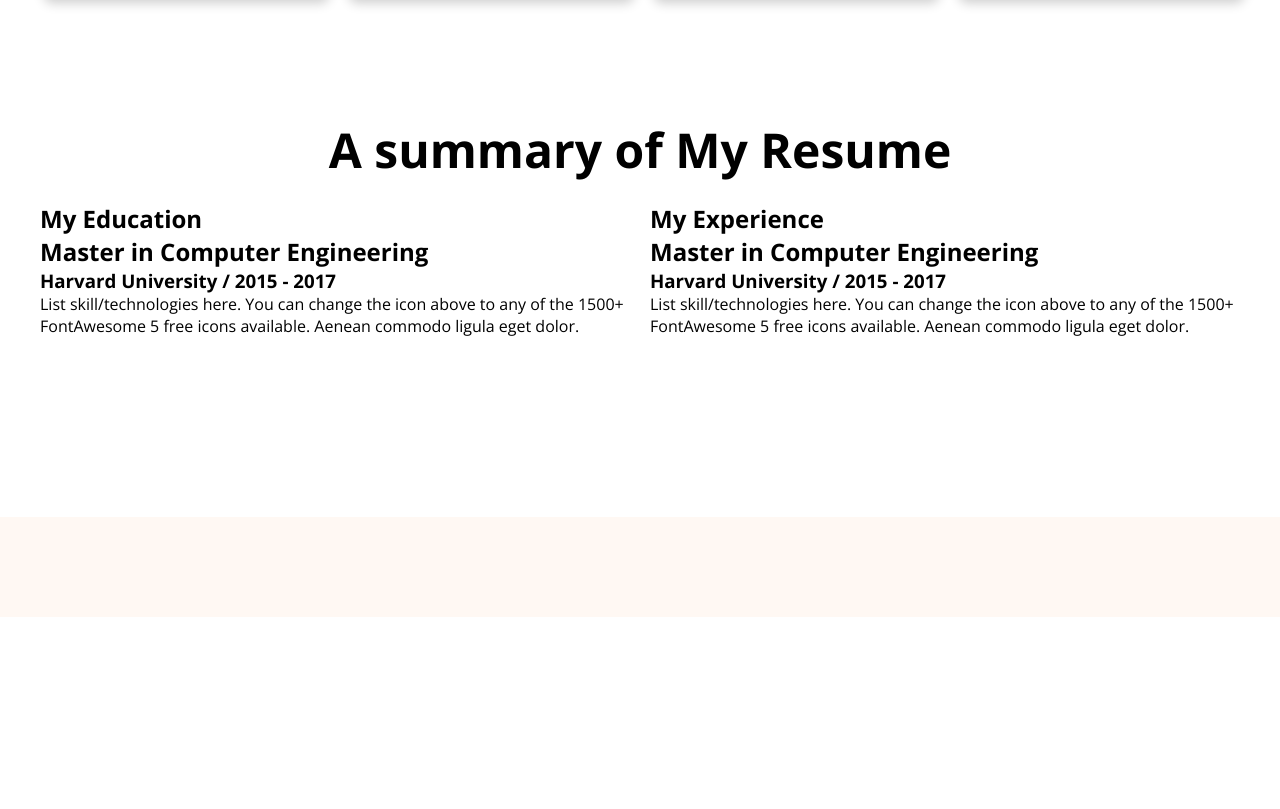
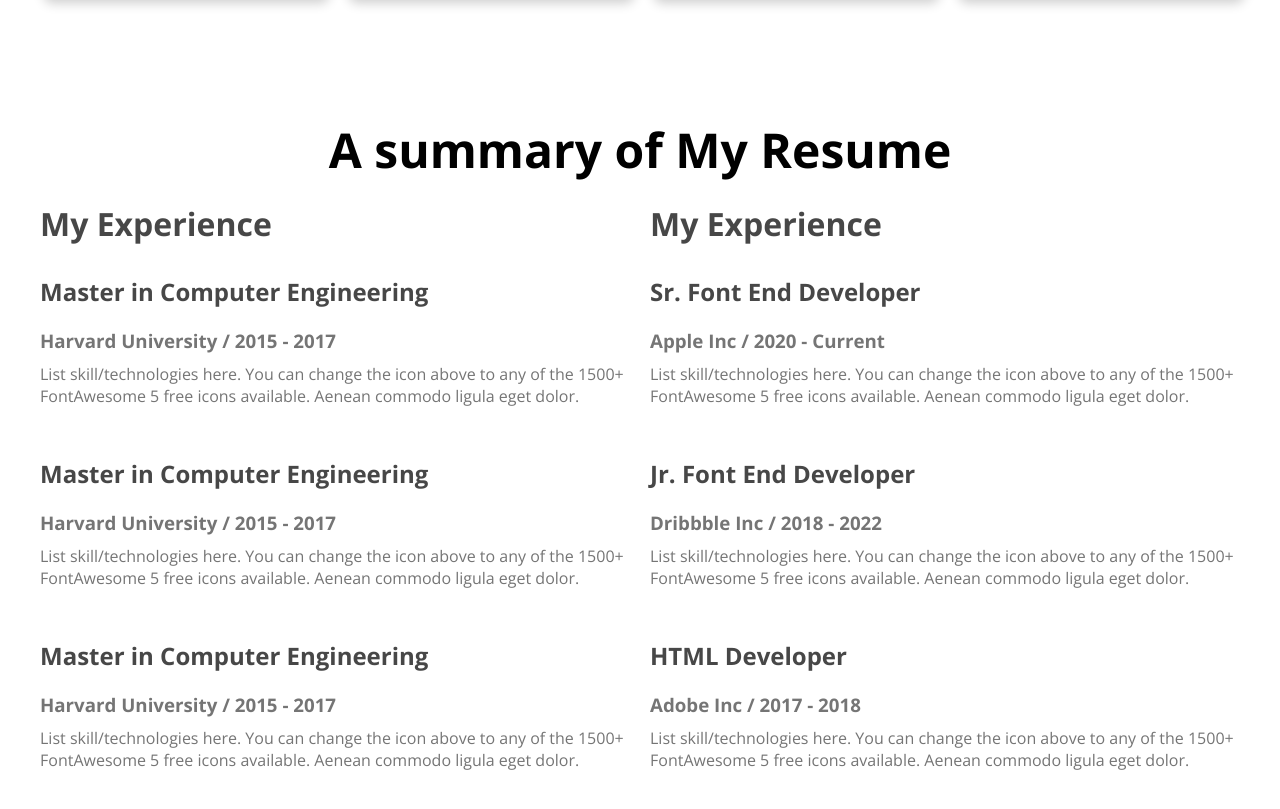
Before and after one commit to shahinreza9702/web-dev-portfolio, a plain HTML site: page index.html in a window 1280 px wide. Shown: the part 1743-2552 px from the top of the page. Before the commit the page ends 2360 px from the top, so only its background shows below. Drawn offline with nearby package versions, Linux system fonts and the light colour scheme.

Commit message:
Added Resume section

```diff
--- a/assets/css/style.css
+++ b/assets/css/style.css
@@ -31,6 +31,10 @@
 ========================= */
 .flex {
   display: flex;
+  justify-content: space-between;
+}
+.flex-item{
+  flex: 1;
 }
 .flex-center {
   display: flex;
@@ -267,13 +271,28 @@
   text-align: center;
 }
 .resume-content{
+  display: flex;
   justify-content: space-between;
   gap: 20px;
 }
-.my-education{
-
+.resume-content .flex-item>h2{
+  color: #474747;
+  font-size: 2rem;
 }
-.my-experience{}
+.resume-card{
+  padding: 20px 0;
+}
+.resume-card h2{
+  color: #474747;
+  padding: 10px 0;
+}
+.resume-card h3{
+  color: #757575;
+  padding: 10px 0;
+}
+.resume-card p{
+  color: var(--text-color);
+}
 /* =========================
    Portfolio
 ========================= */
--- a/index.html
+++ b/index.html
@@ -168,12 +168,32 @@
         </div>
       </section>
       <section class="resume section">
-        <div class="container">
+        <div class="container flex">
           <h2 class="section-title">A summary of My Resume</h2>
-          <div class="resume-content flex">
-            <div class="my-education">
-              <h2>My Education</h2>
-              <div class="my-education-card">
+          <div class="resume-content">
+            <div class="flex-item">
+              <h2>My Experience</h2>
+              <div class="resume-card">
+                <h2>Master in Computer Engineering</h2>
+                <h3>Harvard University / 2015 - 2017</h3>
+                <p>
+                  List skill/technologies here. You can change the icon above to
+                  any of the 1500+ FontAwesome 5 free icons available. Aenean
+                  commodo ligula eget dolor.
+                </p>
+              </div>
+
+              <div class="resume-card">
+                <h2>Master in Computer Engineering</h2>
+                <h3>Harvard University / 2015 - 2017</h3>
+                <p>
+                  List skill/technologies here. You can change the icon above to
+                  any of the 1500+ FontAwesome 5 free icons available. Aenean
+                  commodo ligula eget dolor.
+                </p>
+              </div>
+
+              <div class="resume-card">
                 <h2>Master in Computer Engineering</h2>
                 <h3>Harvard University / 2015 - 2017</h3>
                 <p>
@@ -183,11 +203,32 @@
                 </p>
               </div>
             </div>
-            <div class="my-experience">
+
+            <div class="flex-item">
               <h2>My Experience</h2>
-              <div class="my-education-card">
-                <h2>Master in Computer Engineering</h2>
-                <h3>Harvard University / 2015 - 2017</h3>
+              <div class="resume-card">
+                <h2>Sr. Font End Developer</h2>
+                <h3>Apple Inc / 2020 - Current</h3>
+                <p>
+                  List skill/technologies here. You can change the icon above to
+                  any of the 1500+ FontAwesome 5 free icons available. Aenean
+                  commodo ligula eget dolor.
+                </p>
+              </div>
+
+              <div class="resume-card">
+                <h2>Jr. Font End Developer</h2>
+                <h3>Dribbble Inc / 2018 - 2022</h3>
+                <p>
+                  List skill/technologies here. You can change the icon above to
+                  any of the 1500+ FontAwesome 5 free icons available. Aenean
+                  commodo ligula eget dolor.
+                </p>
+              </div>
+
+              <div class="resume-card">
+                <h2>HTML Developer</h2>
+                <h3>Adobe Inc / 2017 - 2018</h3>
                 <p>
                   List skill/technologies here. You can change the icon above to
                   any of the 1500+ FontAwesome 5 free icons available. Aenean
```
